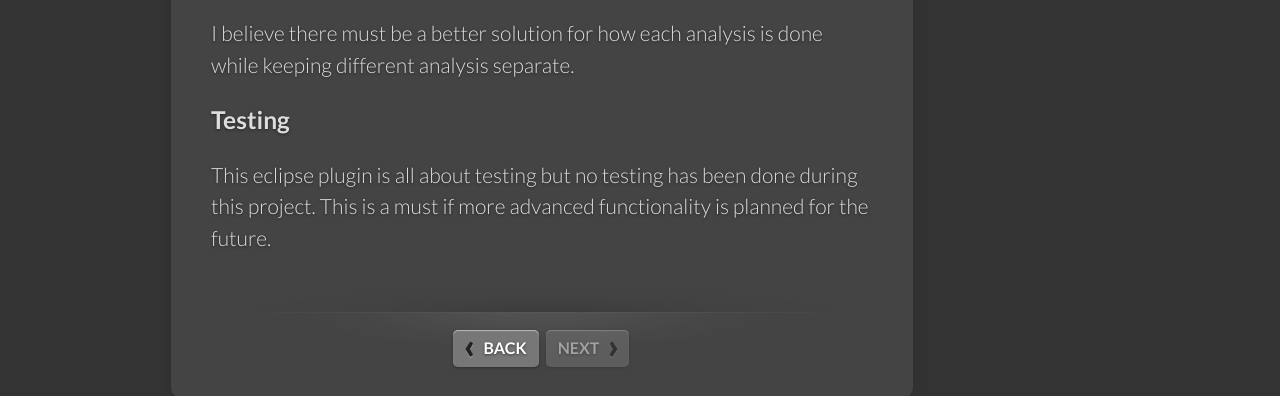
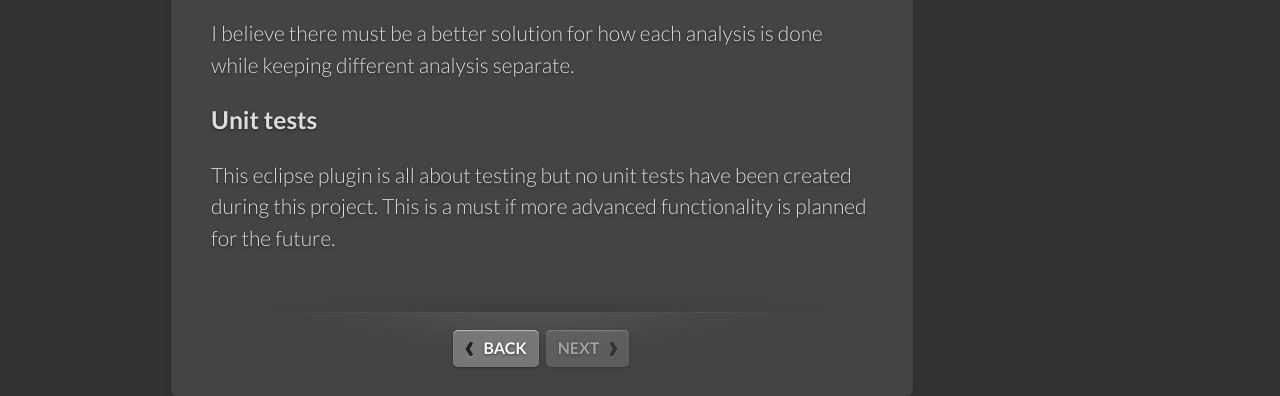
Before and after one commit to christofferholmstedt/eclipse-plugin-tested, a Jekyll site: the page built from docs/potentialimprovements.md, in a window 1280 px wide. Shown: the part 1104-1500 px from the top of the page. Built offline with Jekyll 4.4.1, drawn with Linux system fonts in a browser that asks for light colours; some web fonts are replaced.

Commit message:
Updated potential improvements

```diff
--- a/docs/potentialimprovements.md
+++ b/docs/potentialimprovements.md
@@ -32,7 +32,7 @@ of analysers the performance will drastically become worse.
 I believe there must be a better solution for how each analysis is done while
 keeping different analysis separate.
 
-### Testing
-This eclipse plugin is all about testing but no testing has been done during
+### Unit tests
+This eclipse plugin is all about testing but no unit tests have been created during
 this project. This is a must if more advanced functionality is planned for the
 future.
```
